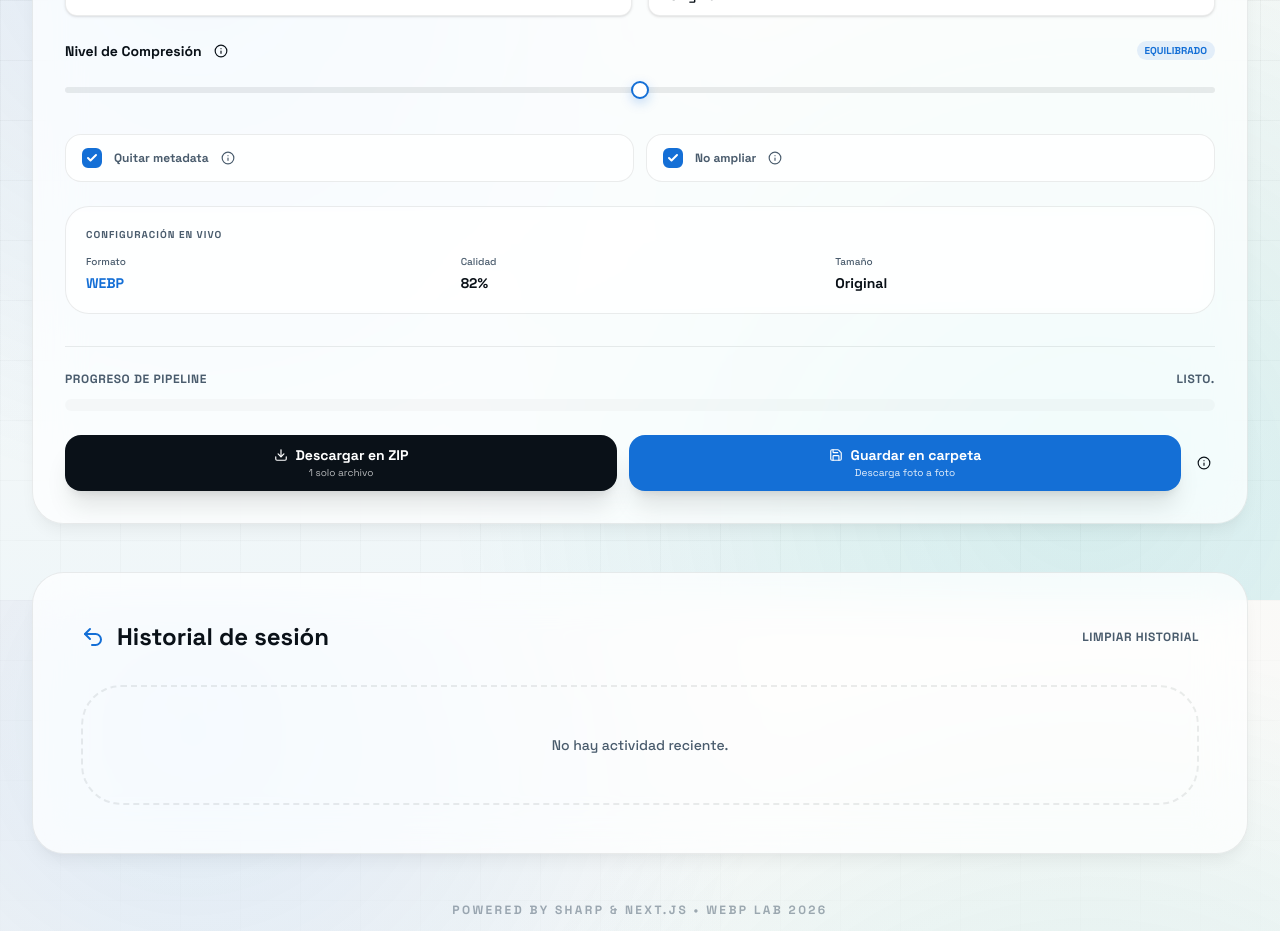
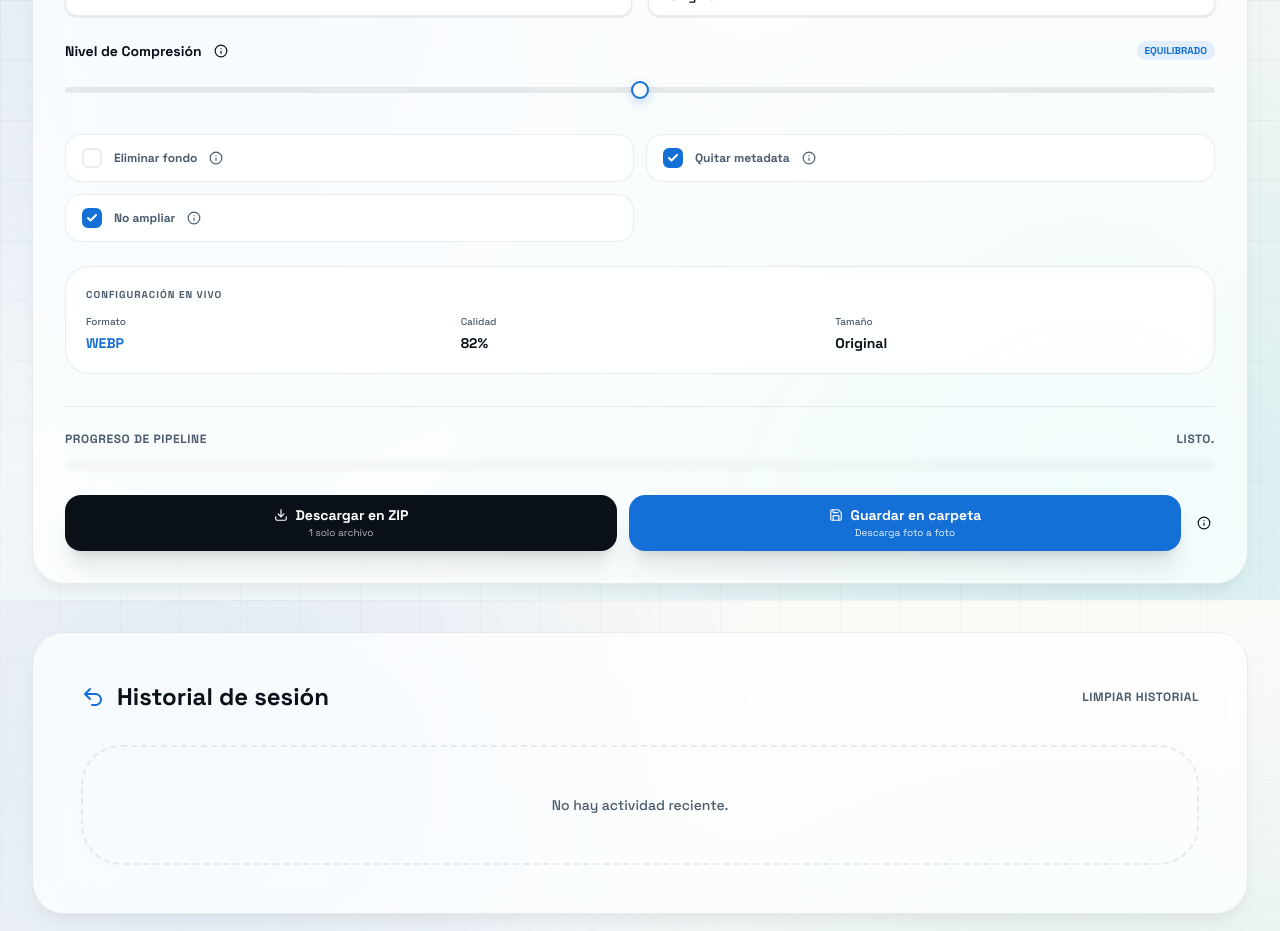
Before and after one commit to Ismaeliki11/WebP-Lab, a Next.js app: page / in a window 1280 px wide. Shown: the part 1800-2731 px from the top of the page. Built offline with nearby package versions, Linux system fonts and the light colour scheme.

Commit message:
feat: implement AI background removal using @imgly and update README

```diff
--- a/package.json
+++ b/package.json
@@ -10,6 +10,7 @@
     "lint": "eslint"
   },
   "dependencies": {
+    "@imgly/background-removal-node": "^1.4.5",
     "framer-motion": "^12.34.0",
     "jszip": "^3.10.1",
     "lucide-react": "^0.563.0",
--- a/src/app/api/transform/route.ts
+++ b/src/app/api/transform/route.ts
@@ -5,6 +5,7 @@ import JSZip from "jszip";
 import { NextRequest } from "next/server";
 import sharp from "sharp";
 import { optimize } from "svgo";
+import { removeBackground } from "@imgly/background-removal-node";
 
 import { OutputFormat, TransformOptions, parseTransformOptions } from "@/lib/image-tools";
 
@@ -169,6 +170,14 @@ async function transformOne(
 
     const isSvg = file.type === "image/svg+xml" || file.name.endsWith(".svg");
     let input = Buffer.from(await file.arrayBuffer());
+
+    if (options.removeBackground) {
+      if (isSvg) {
+        throw new Error("Cannot remove background from SVG files.");
+      }
+      const bgRemovedBlob = await removeBackground(file);
+      input = Buffer.from(await bgRemovedBlob.arrayBuffer());
+    }
 
     // SVG Optimization path
     if (isSvg && options.format === "png") { // If we want to keep it as vector or optimized raster
--- a/src/app/home-client.tsx
+++ b/src/app/home-client.tsx
@@ -67,6 +67,7 @@ interface EasySettings {
   size: EasySize;
   stripMetadata: boolean;
   withoutEnlargement: boolean;
+  removeBackground: boolean;
 }
 
 const ROTATION_OPTIONS: Array<TransformOptions["rotate"]> = [0, 90, 180, 270];
@@ -82,6 +83,7 @@ const DEFAULT_EASY_SETTINGS: EasySettings = {
   size: "original",
   stripMetadata: true,
   withoutEnlargement: true,
+  removeBackground: false,
 };
 
 function isImageFile(file: File): boolean {
@@ -130,6 +132,7 @@ function parseEasySettings(raw: unknown): EasySettings {
     size: size === "original" || size === "1920" || size === "1200" || size === "800" ? size : "original",
     stripMetadata: typeof source.stripMetadata === "boolean" ? source.stripMetadata : true,
     withoutEnlargement: typeof source.withoutEnlargement === "boolean" ? source.withoutEnlargement : true,
+    removeBackground: typeof source.removeBackground === "boolean" ? source.removeBackground : false,
   };
 }
 
@@ -151,6 +154,7 @@ function buildOptionsFromEasy(settings: EasySettings): TransformOptions {
     fit: sizeMap[settings.size].fit,
     stripMetadata: settings.stripMetadata,
     withoutEnlargement: settings.withoutEnlargement,
+    removeBackground: settings.removeBackground,
     lossless: false,
   };
 
--- a/src/components/EasyConfig.tsx
+++ b/src/components/EasyConfig.tsx
@@ -14,6 +14,7 @@ interface EasySettings {
     size: EasySize;
     stripMetadata: boolean;
     withoutEnlargement: boolean;
+    removeBackground: boolean;
 }
 
 interface EasyConfigProps {
@@ -57,6 +58,7 @@ export function EasyConfig({
             compressionLevel: "Nivel de Compresión",
             stripMetadata: "Quitar metadata",
             withoutEnlargement: "No ampliar",
+            removeBackground: "Eliminar fondo",
             liveConfig: "Configuración en vivo",
             liveFormat: "Formato",
             liveQuality: "Calidad",
@@ -77,6 +79,7 @@ export function EasyConfig({
             compressionLevel: "Compression Level",
             stripMetadata: "Strip metadata",
             withoutEnlargement: "No enlargement",
+            removeBackground: "Remove background",
             liveConfig: "Live Settings",
             liveFormat: "Format",
             liveQuality: "Quality",
@@ -231,6 +234,7 @@ export function EasyConfig({
 
             <motion.div variants={item} className="grid grid-cols-2 gap-3">
                 {[
+                    { key: "removeBackground", label: t.removeBackground },
                     { key: "stripMetadata", label: t.stripMetadata },
                     { key: "withoutEnlargement", label: t.withoutEnlargement },
                 ].map((opt) => (
@@ -260,6 +264,19 @@ export function EasyConfig({
                         </div>
                         <span className="flex items-center gap-2 text-xs font-bold text-[var(--ink-soft)] select-none">
                             {opt.label}
+                            {opt.key === 'removeBackground' && (
+                                <div onClick={(e) => { e.preventDefault(); e.stopPropagation(); }}>
+                                    <InfoTooltip lang={lang}
+                                        title={lang === 'es' ? "Eliminar fondo con IA" : "Remove background with AI"}
+                                        content={
+                                            <div className="space-y-2">
+                                                <p>{lang === 'es' ? "Usa inteligencia artificial para recortar automáticamente el sujeto principal y eliminar el fondo." : "Uses AI to automatically crop the main subject and remove the background."}</p>
+                                                <p>{lang === 'es' ? "¡Extremadamente rápido usando tu ordenador y 100% privado!" : "Extremely fast using your computer and 100% private!"}</p>
+                                            </div>
+                                        }
+                                    />
+                                </div>
+                            )}
                             {opt.key === 'stripMetadata' && (
                                 <div onClick={(e) => { e.preventDefault(); e.stopPropagation(); }}>
                                     <InfoTooltip lang={lang}
--- a/src/components/ProConfig.tsx
+++ b/src/components/ProConfig.tsx
@@ -443,6 +443,7 @@ export function ProConfig({
                         { key: "sepia", label: "Sepia", tooltip: lang === 'es' ? "Tono vintage amarillento." : "Vintage yellowish tone." },
                         { key: "sharpen", label: lang === 'es' ? "Enfocar" : "Sharpen", tooltip: lang === 'es' ? "Mejora bordes y nitidez." : "Enhances edges and sharpness." },
                         { key: "smartCrop", label: "Smart Crop", tooltip: lang === 'es' ? "Centra el recorte en lo importante." : "Centers crop on subject." },
+                        { key: "removeBackground", label: lang === 'es' ? "Sin Fondo" : "No BG", tooltip: lang === 'es' ? "Usa IA local para eliminar el fondo de forma extremadamente rápida." : "Uses local AI to remove the background extremely fast." },
                         { key: "flip", label: "Flip V", tooltip: lang === 'es' ? "Voltea boca abajo." : "Flips upside down." },
                         { key: "flop", label: "Flip H", tooltip: lang === 'es' ? "Efecto espejo." : "Horizontal mirror." },
                         {
--- a/src/lib/image-tools.ts
+++ b/src/lib/image-tools.ts
@@ -39,6 +39,7 @@ export interface TransformOptions {
   watermarkMetadata: boolean;
   seoFriendly: boolean;
   renamePattern: string | null;
+  removeBackground: boolean;
 }
 
 export interface TransformPreset {
@@ -81,6 +82,7 @@ export const DEFAULT_OPTIONS: TransformOptions = {
   watermarkMetadata: false,
   seoFriendly: true,
   renamePattern: "[name]",
+  removeBackground: false,
 };
 
 export const PRESETS: TransformPreset[] = [
@@ -241,6 +243,7 @@ export function parseTransformOptions(raw: unknown): TransformOptions {
     watermarkMetadata: toBool(source.watermarkMetadata, DEFAULT_OPTIONS.watermarkMetadata),
     seoFriendly: toBool(source.seoFriendly, DEFAULT_OPTIONS.seoFriendly),
     renamePattern: typeof source.renamePattern === "string" ? source.renamePattern : DEFAULT_OPTIONS.renamePattern,
+    removeBackground: toBool(source.removeBackground, DEFAULT_OPTIONS.removeBackground),
   };
 }
 
```
Also changed, not shown: 2 other files (tests, documents, lock files or other folders).
